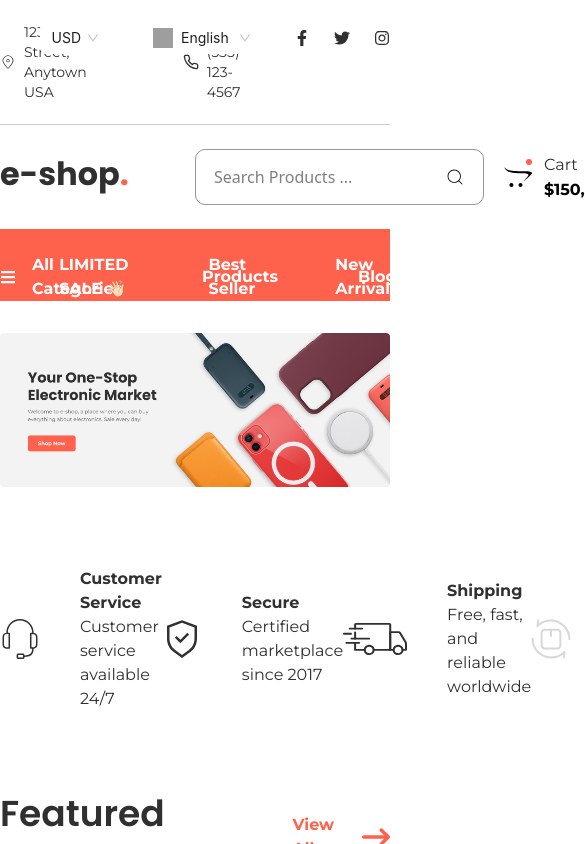
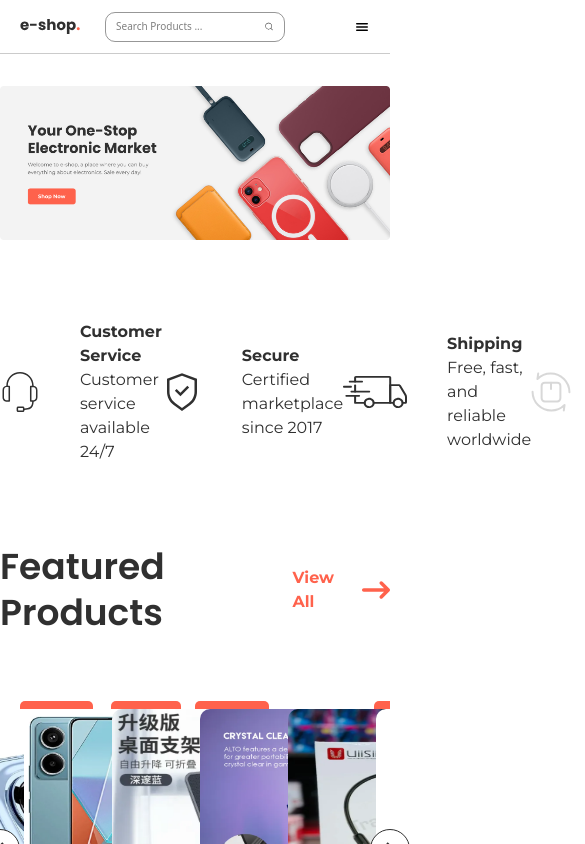
Before and after one commit to MOSHARAFhPARVEZ/e-shop, a React (Vite) app: page / in a window 390 px wide. Shown: the top 844 px of the page, 585 px wide, since content can reach past the window. Built offline with nearby package versions, Linux system fonts and the light colour scheme; grey boxes are pictures that could not be loaded.

Commit message:
part-27-done

```diff
--- a/src/globalComponents/headerComponents/HeaderComponent.jsx
+++ b/src/globalComponents/headerComponents/HeaderComponent.jsx
@@ -2,13 +2,19 @@ import React from 'react'
 import Topbar from './topbar'
 import Navbar from './navbar'
 import Menubar from './menubar'
+import MobileNavber from './mobileNavber'
 
 const HeaderComponent = () => {
   return (
     <>
+      <div className='hidden lg:block'>
         <Topbar/>
         <Navbar/>
         <Menubar/>
+      </div>
+      <div className='lg:hidden'>
+        <MobileNavber/>
+      </div>
     </>
   )
 }
--- /dev/null
+++ b/src/globalComponents/headerComponents/mobileNavber/index.jsx
@@ -0,0 +1,33 @@
+import React from 'react'
+import GlobalContainer from '../../GlobalContainer'
+import { Link } from 'react-router-dom'
+import Logo from '../../../assets/svg/logo'
+import { CiSearch } from 'react-icons/ci'
+import { useTranslation } from 'react-i18next'
+import { IoMenu } from 'react-icons/io5'
+
+const MobileNavber = () => {
+    const { t } = useTranslation();
+  return (
+    <div className='border-b border-b-black02op25'>
+        <GlobalContainer>
+            <div className='grid grid-cols-[1fr_2fr_1fr] justify-between items-center py-[10px] px-[20px]'>
+                <Link to="/">
+                    <Logo width={60}/>
+                </Link>
+                <div className='flex items-center justify-center'>
+                    <div className='flex items-center justify-between border border-black02op50 px-[10px] rounded-[10px] w-[180px] h-[30px]'>
+                        <input type="text" placeholder={t('search_products ...')} className='mobile_search_products' name="" id="" />
+                    <CiSearch size={15} />
+                    </div>
+                </div>
+                <div className='flex items-center justify-end'>
+                    <IoMenu />
+                </div>
+            </div>
+        </GlobalContainer>
+    </div>
+  )
+}
+
+export default MobileNavber
--- a/src/globalComponents/headerComponents/navbar/SearchWithAuth.jsx
+++ b/src/globalComponents/headerComponents/navbar/SearchWithAuth.jsx
@@ -9,7 +9,7 @@ const SearchWithAuth = () => {
     <>
         <div className='flex justify-between items-center gap-x-5'>
             <div className='flex items-center justify-between border border-black02op50 px-[18px] py-[18px] rounded-[10px] w-[332px] h-[56px]'>
-                <input type="search" placeholder={t('search_products ...')} className='search_products' name="" id="" />
+                <input type="text" placeholder={t('search_products ...')} className='search_products' />
                 <CiSearch size={20} />
             </div>
             <div className='flex items-center gap-x-3'>
--- a/src/index.css
+++ b/src/index.css
@@ -26,6 +26,13 @@
   --color-black02op25: #30303040;
   --color-black02op50: #30303080;
   --color-white03: #8C8C8C;
+  --breakpoint-xs: 320px;
+  --breakpoint-sm: 576px;
+  --breakpoint-md: 768px;
+  --breakpoint-lg: 992px;
+  --breakpoint-xl: 1200px;
+  --breakpoint-2xl: 1400px;
+  --breakpoint-3xl: 1700px;
 }
 
 
@@ -53,12 +60,12 @@
 }
 
 .search_products {
-  /* width: 332px;
-  height: 56px;
-  border-radius: 10px;
-  border: 1px solid #30303080;
-  padding: 18px 18px; */
   outline: none;
+}
+
+.mobile_search_products {
+  outline: none;
+  font-size: 10px !important;
 }
 
 .word-space-sm {
```
Also changed, not shown: src/assets/svg/logo.jsx (+2 -2 lines).
